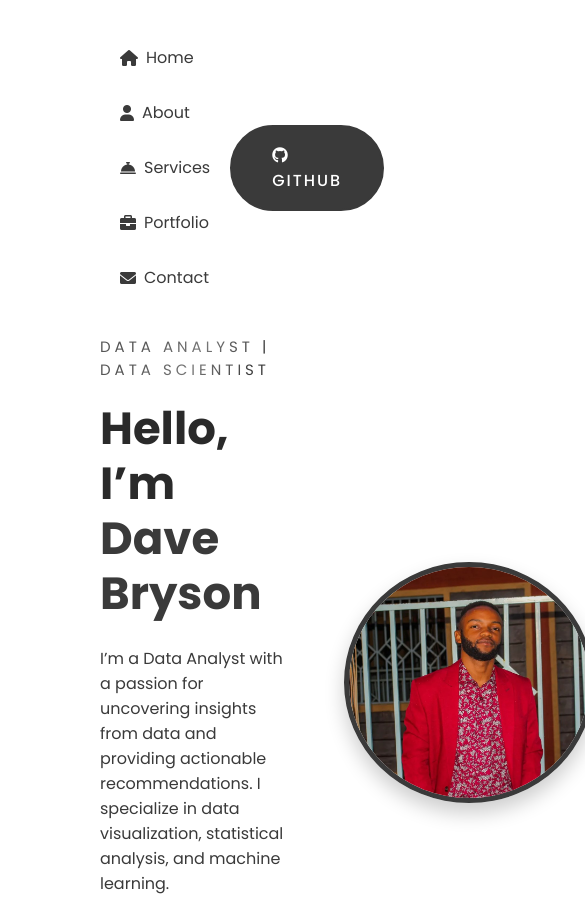
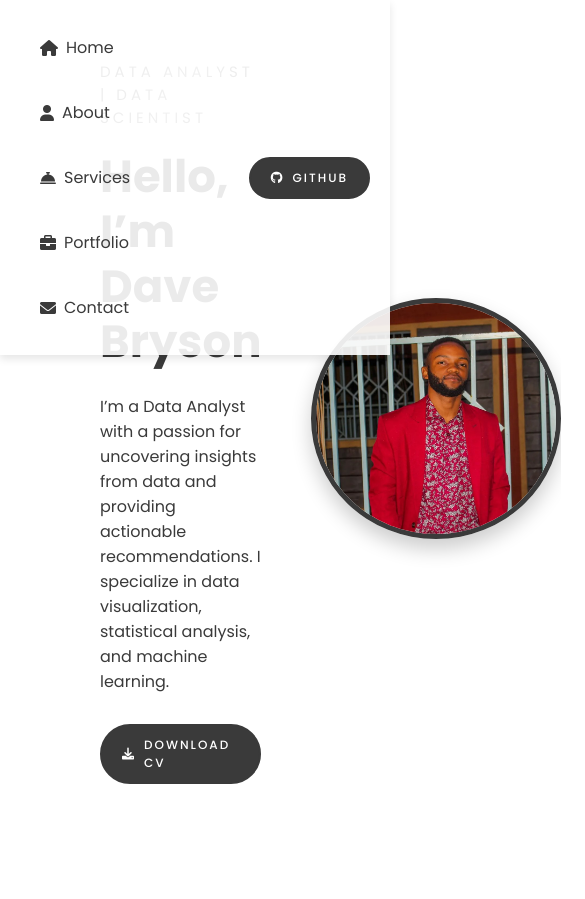
Before and after one commit to walawala254/walawala254.github.io, a plain HTML site: page index.html in a window 390 px wide. Shown: the top 899 px of the page, 585 px wide, since content can reach past the window. After the commit the page ends 844 px from the top, so only its background shows below. Drawn offline with Linux system fonts and the light colour scheme.

Commit message:
Update style.css

```diff
--- a/style.css
+++ b/style.css
@@ -26,7 +26,18 @@ nav {
     display: flex; /* Use flexbox for layout */
     align-items: center; /* Center items vertically */
     justify-content: space-between; /* Space out items evenly */
-    padding: 30px 100px; /* Padding around the nav */
+    padding: 20px 50px; /* Padding around the nav */
+    background: rgba(255, 255, 255, 0.9); /* Slightly transparent background */
+    box-shadow: 0 4px 8px rgba(0, 0, 0, 0.1); /* Light shadow for elevation */
+    position: fixed; /* Fix the nav to the top */
+    width: 100%; /* Full width */
+    top: 0; /* Align to top */
+    z-index: 1000; /* Ensure it stays on top */
+}
+
+nav ul {
+    display: flex; /* Use flexbox for layout */
+    gap: 20px; /* Gap between items */
 }
 
 nav ul li {
@@ -36,11 +47,12 @@ nav ul li {
 }
 
 nav ul li a {
-    color: #3a3a3a; /* Text color for links */
+    color: #3a3a3a; /* Dark readable grey for links */
     position: relative; /* Position for pseudo-element */
     padding: 5px 0; /* Padding around text */
     display: flex; /* Use flexbox for layout */
     align-items: center; /* Center items vertically */
+    transition: color 0.3s; /* Smooth color transition */
 }
 
 nav ul li a i {
@@ -51,18 +63,18 @@ nav ul li a:hover {
     color: #1a1a1a; /* Darker color on hover */
 }
 
-nav ul li a:after {
+nav ul li a::after {
     content: ""; /* Empty content for pseudo-element */
     position: absolute; /* Position relative to parent */
     left: 0; /* Align to the left */
     width: 0; /* Initial width */
     height: 3px; /* Height of underline */
-    background: #1a1a1a; /* Background color of underline */
+    background: #1a1a1a; /* Darker underline color */
     transition: 0.3s; /* Transition effect */
     bottom: 0; /* Position at the bottom */
 }
 
-nav ul li a:hover:after {
+nav ul li a:hover::after {
     width: 100%; /* Expand width on hover */
 }
 
@@ -74,13 +86,12 @@ nav ul li a:hover:after {
     letter-spacing: 2px; /* Spacing between letters */
     padding: 16px 40px; /* Padding inside button */
     border-radius: 500px; /* Rounded corners */
-    display: inline-block; /* Inline-block display */
+    display: inline-flex; /* Inline-flex display */
+    align-items: center; /* Center items vertically */
     font-weight: 500; /* Font weight */
     transition: all 0.4s ease-in-out; /* Transition effect */
-    background-size: 152% 100%; /* Background size */
-    background: #3a3a3a; /* Background color */
+    background: #3a3a3a; /* Dark readable grey background */
     border: 2px solid #3a3a3a; /* Border color */
-    align-items: center; /* Align items vertically centered */
 }
 
 .btn i {
@@ -100,7 +111,7 @@ nav ul li a:hover:after {
 }
 
 .content .title {
-    color: #3a3a3a; /* Title color */
+    color: #3a3a3a; /* Dark readable grey for title */
     font-size: 15px; /* Font size */
     text-transform: uppercase; /* Uppercase text */
     letter-spacing: 4px; /* Spacing between letters */
@@ -113,7 +124,7 @@ nav ul li a:hover:after {
 }
 
 .content h1 {
-    color: #2a2a2a; /* Heading color */
+    color: #2a2a2a; /* Dark readable grey for heading */
     font-size: 75px; /* Font size */
     font-weight: 900; /* Font weight */
     line-height: 90px; /* Line height */
@@ -122,11 +133,11 @@ nav ul li a:hover:after {
 }
 
 .content h1 span {
-    color: #3a3a3a; /* Span color */
+    color: #3a3a3a; /* Dark readable grey for span */
 }
 
 .content p {
-    color: #3a3a3a; /* Paragraph color */
+    color: #3a3a3a; /* Dark readable grey for paragraph */
     margin-top: 25px; /* Margin above */
     margin-bottom: 30px; /* Margin below */
 }
@@ -147,7 +158,7 @@ nav ul li a:hover:after {
 
 /* Content heading styles */
 .content h1 {
-    color: #2a2a2a; /* Heading color */
+    color: #2a2a2a; /* Dark readable grey for heading */
     font-size: 45px; /* Font size */
     font-weight: 700; /* Font weight */
     line-height: 55px; /* Line height */
@@ -164,7 +175,7 @@ nav ul li a:hover:after {
 .content ul li {
     margin-bottom: 10px; /* Margin below each list item */
     font-size: 18px; /* Font size */
-    color: #3a3a3a; /* List item color */
+    color: #3a3a3a; /* Dark readable grey for list items */
 }
 
 /* Portfolio styles */
@@ -192,13 +203,13 @@ nav ul li a:hover:after {
 .portfolio-item h3 {
     margin-top: 15px; /* Margin above */
     font-size: 20px; /* Font size */
-    color: #3a3a3a; /* Heading color */
+    color: #3a3a3a; /* Dark readable grey for heading */
 }
 
 .portfolio-item p {
     margin-top: 10px; /* Margin above */
     font-size: 16px; /* Font size */
-    color: #3a3a3a; /* Paragraph color */
+    color: #3a3a3a; /* Dark readable grey for paragraph */
 }
 
 /* Form styles */
@@ -237,12 +248,12 @@ form button {
     border-radius: 5px; /* Rounded corners */
     box-shadow: 0 4px 8px rgba(0, 0, 0, 0.1); /* Shadow effect */
     font-size: 18px; /* Font size */
-    color: #3a3a3a; /* Text color */
+    color: #3a3a3a; /* Dark readable grey for text */
 }
 
 .tech-item i {
     font-size: 24px; /* Icon font size */
-    color: #3a3a3a; /* Icon color */
+    color: #3a3a3a; /* Dark readable grey for icon */
 }
 
 /* About text styles */
@@ -254,7 +265,7 @@ form button {
     border-radius: 5px; /* Rounded corners */
     box-shadow: 0 4px 8px rgba(0, 0, 0, 0.1); /* Shadow effect */
     font-size: 18px; /* Font size */
-    color: #3a3a3a; /* Text color */
+    color: #3a3a3a; /* Dark readable grey for text */
     width: 90%; /* Width */
 }
 
@@ -267,7 +278,7 @@ form button {
     border-radius: 5px; /* Rounded corners */
     box-shadow: 0 4px 8px rgba(0, 0, 0, 0.1); /* Shadow effect */
     font-size: 18px; /* Font size */
-    color: #3a3a3a; /* Text color */
+    color: #3a3a3a; /* Dark readable grey for text */
 }
 
 /* Content wrapper styles */
@@ -283,3 +294,32 @@ form button {
 .social-links {
     margin-top: 20px; /* Margin above */
 }
+
+/* Responsive design for navigation */
+@media (max-width: 768px) {
+    nav {
+        padding: 20px; /* Adjust padding for smaller screens */
+    }
+
+    nav ul {
+        flex-direction: column; /* Stack nav items vertically */
+        gap: 10px; /* Adjust gap for smaller screens */
+    }
+
+    .btn {
+        font-size: 14px; /* Adjust font size for smaller screens */
+        padding: 12px 30px; /* Adjust padding for smaller screens */
+    }
+}
+
+@media (max-width: 480px) {
+    nav ul {
+        flex-direction: column; /* Stack nav items vertically */
+        gap: 10px; /* Adjust gap for smaller screens */
+    }
+
+    .btn {
+        font-size: 12px; /* Adjust font size for smaller screens */
+        padding: 10px 20px; /* Adjust padding for smaller screens */
+    }
+}
```
